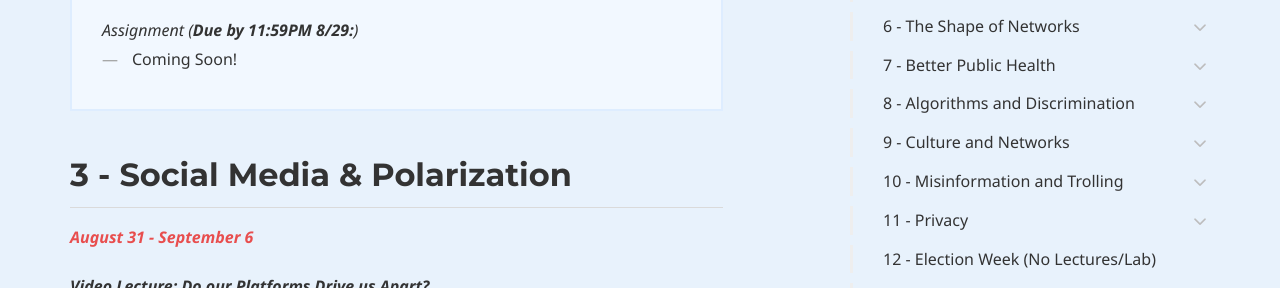
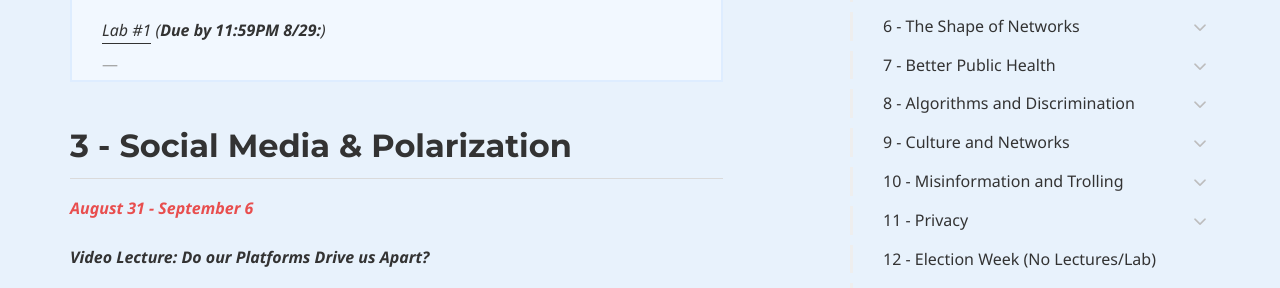
Before and after one commit to dssoc/dssoc.github.io, a Jekyll site: the page built from schedule.md, in a window 1280 px wide and 900 px high, scrolled down 3201 px, cut to the strip 241-529 px from the top of the window. Built offline with Jekyll 4.4.1, drawn with Linux system fonts in a browser that asks for light colours; some web fonts are replaced.

Commit message:
Update schedule.md

```diff
--- a/schedule.md
+++ b/schedule.md
@@ -93,9 +93,11 @@ frameborder="0"
 allow="accelerometer; autoplay; encrypted-media; gyroscope; picture-in-picture"
 allowfullscreen></iframe>
 
-<i>Assignment (<b>Due by 11:59PM 8/29:</b>)</i> <br/>
+
+
+<i><a href = "https://github.com/dssoc/dssoc.github.io/raw/master/datasets/grammy_nominees_20102020.Rdata">Lab #1</a> (<b>Due by 11:59PM 8/29:</b>)</i> <br/>
 <ul>
-<li>Coming Soon!</li>
+<li></li>
 </ul>
 </div>
 
```
